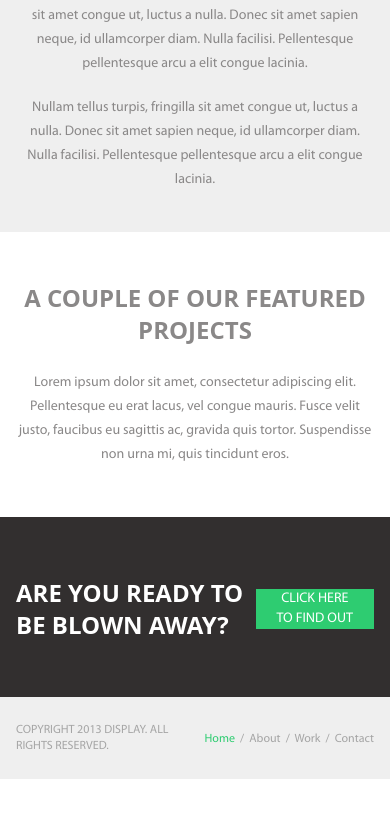
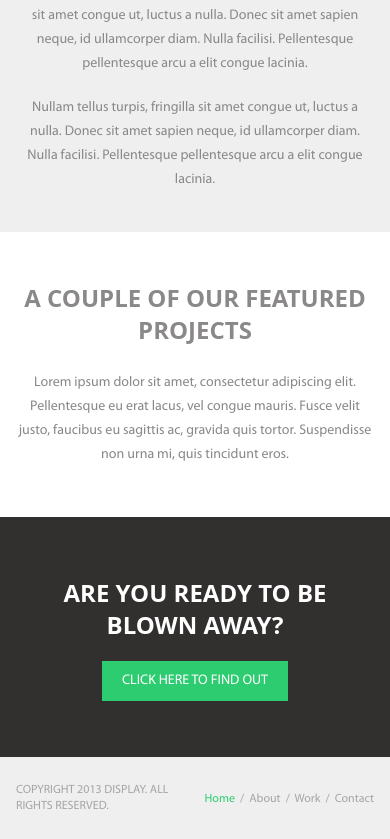
Before and after one commit to amiraliamhh/bild, a React (Vite) app: page / in a window 390 px wide. Shown: the part 1408-2247 px from the top of the page. Before the commit the page ends 2187 px from the top, so only its background shows below. Built offline with nearby package versions, Linux system fonts and the light colour scheme; a web font is replaced by a local one.

Commit message:
fix(trial): responsive

```diff
--- a/src/components/shared/Trial/index.tsx
+++ b/src/components/shared/Trial/index.tsx
@@ -2,9 +2,9 @@ import { Button } from '@shared'
 
 export const Trial = () => (
   <section className='w-full bg-zinc-800 pt-12 pb-[3.5rem]'>
-    <div className='container mx-auto flex justify-between items-center'>
-      <h3 className='text-2xl text-white font-semibold uppercase'>Are You Ready To Be Blown Away?</h3>
-      <Button className='px-4'>
+    <div className='container mx-auto flex flex-col sm:flex-row justify-between items-center'>
+      <h3 className='text-2xl text-white font-semibold text-center uppercase'>Are You Ready To Be Blown Away?</h3>
+      <Button className='px-4 mt-4 sm:mt-0'>
         CLICK HERE TO FIND OUT
       </Button>
     </div>
```
